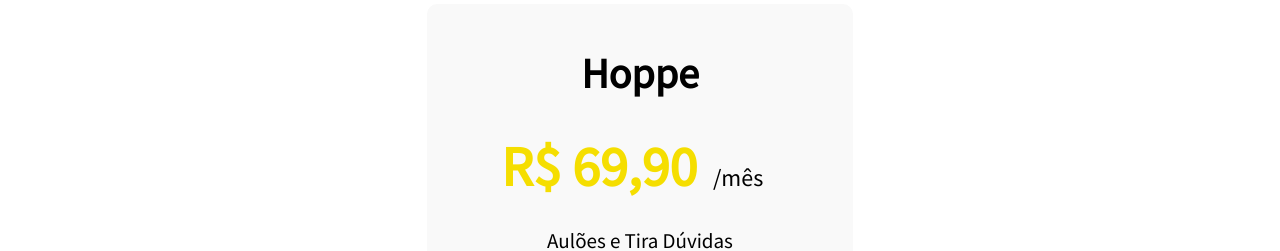
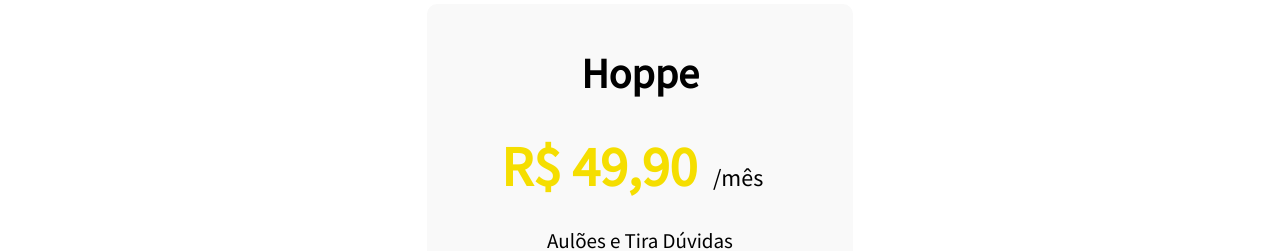
Before and after one commit to lendagron/libertario, a Next.js app: page /planos in a window 1280 px wide. Shown: the part 820-1071 px from the top of the page. Built offline with nearby package versions, Linux system fonts and the light colour scheme.

Commit message:
fix: preço plano hoppe

```diff
--- a/src/components/planosContent/PlanosContent.tsx
+++ b/src/components/planosContent/PlanosContent.tsx
@@ -69,7 +69,7 @@ export default function PlanosContent() {
         <div className={styles.authorContainer}>
           <p>Hoppe</p>
           <div>
-            <span>R$ 69,90</span>
+            <span>R$ 49,90</span>
             <span>/mês</span>
           </div>
           <ul>
```
